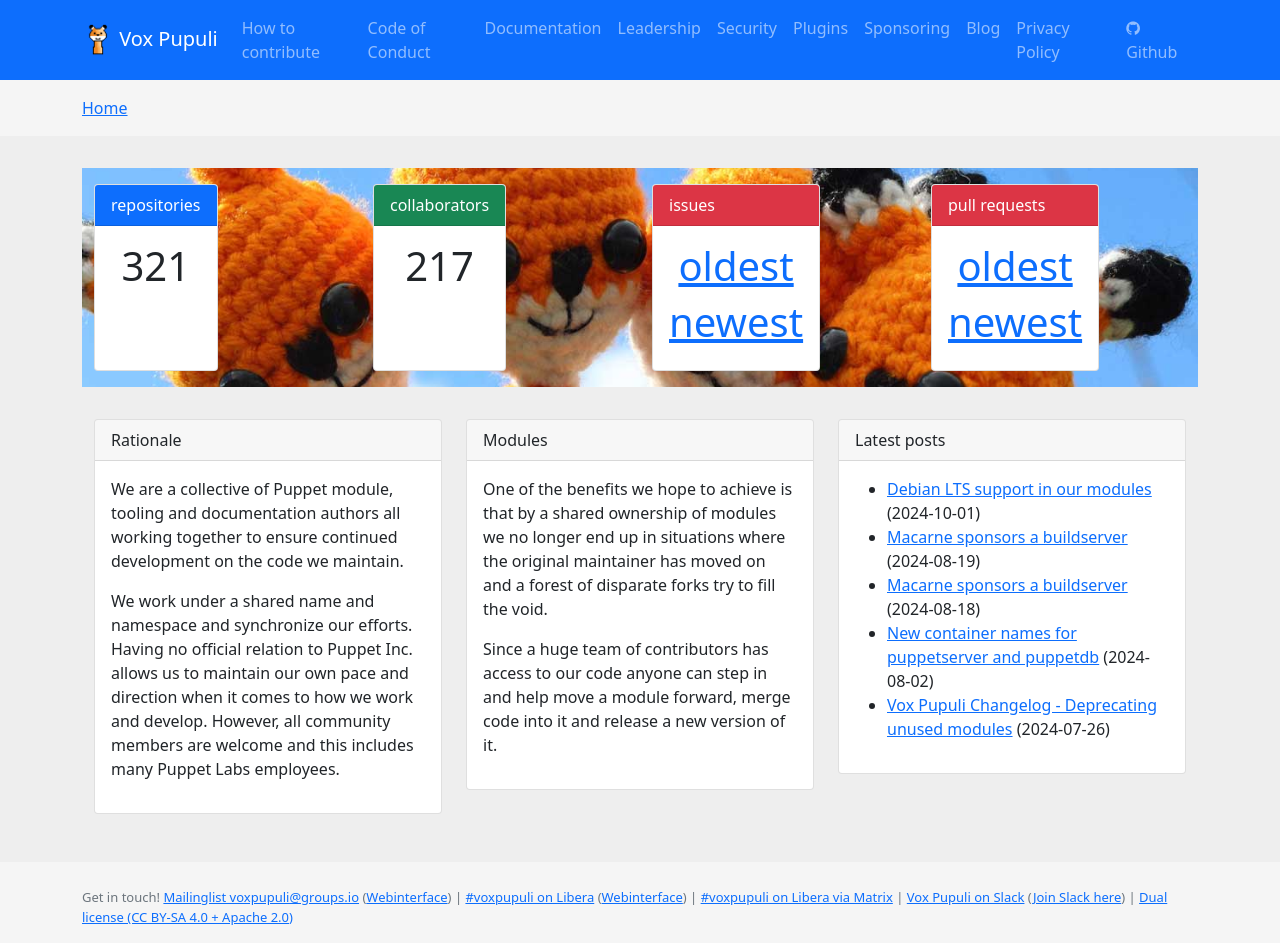
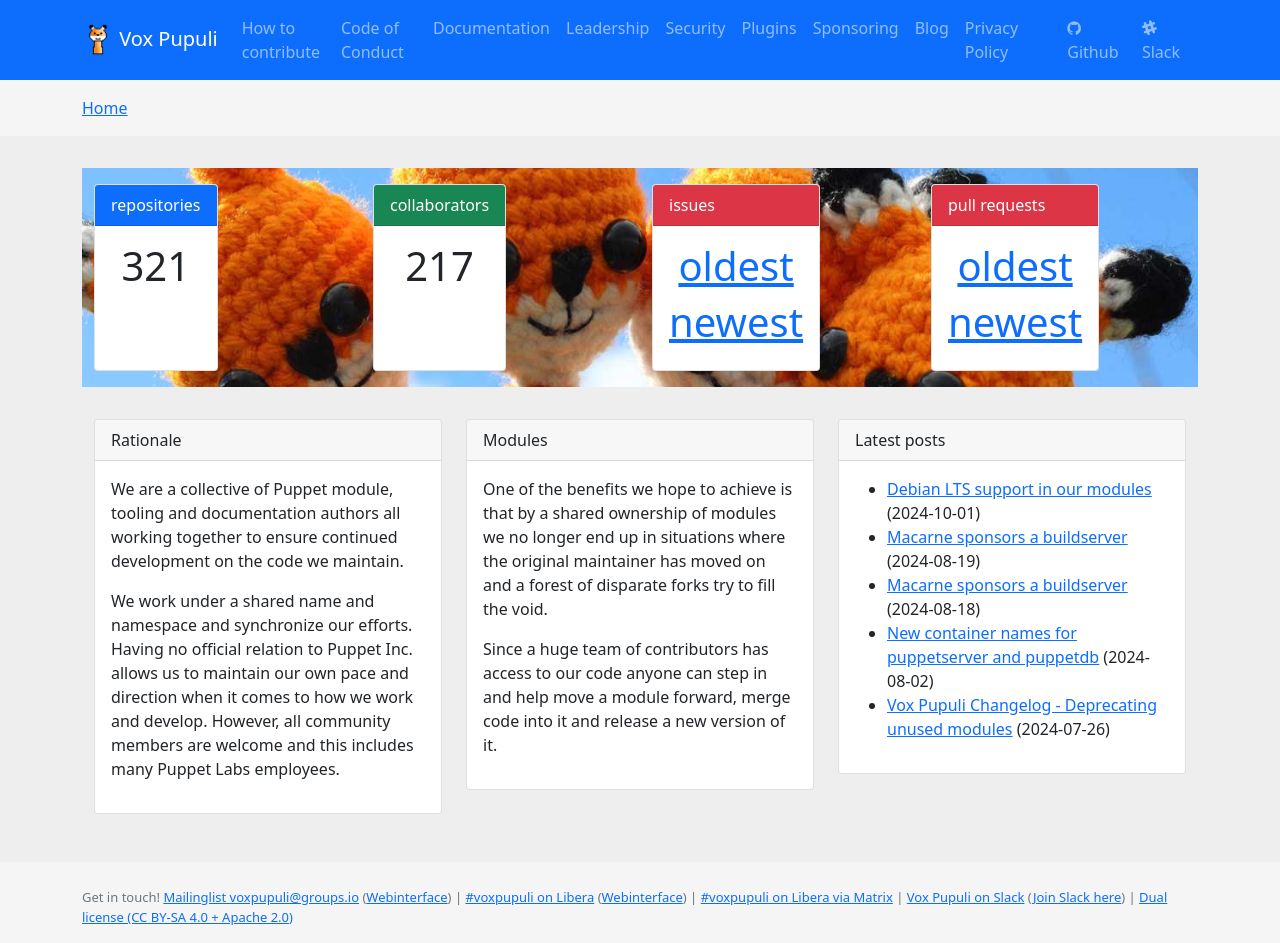
Before and after one commit to voxpupuli/voxpupuli.github.io, a Jekyll site: the page built from index.html, in a window 1280 px wide. Built offline with Jekyll 4.4.1, drawn with Linux system fonts in a browser that asks for light colours; nearby versions of some CDN libraries.

Commit message:
Add icon and invite to new slack
This is just the raw invite link at this point. As soon as @bastelfreak
gets the shortlink updated, we'll replace it.

Tangent: we should simplify the nav header soon!

```diff
--- a/_includes/nav.html
+++ b/_includes/nav.html
@@ -20,6 +20,7 @@
     <ul class="navbar-nav ms-auto">
       <li class="nav-item"><a class="nav-link{% if page.url contains "/privacy-policy" %} active{% endif %}" href="{{site.url}}{{site.baseurl}}/privacy-policy"> Privacy Policy</a></li>
       <li class="nav-item"><a class="nav-link" href="https://github.com/voxpupuli"><i class="fa fa-github"></i> Github</a></li>
+      <li class="nav-item"><a class="nav-link" href="https://join.slack.com/t/voxpupuli/shared_invite/zt-2qps81elf-mp3bVZJZGqbZfKQTi4Q4bQ"><i class="fa fa-slack"></i> Slack</a></li>
     </ul>
   </div>
   </div>
```
